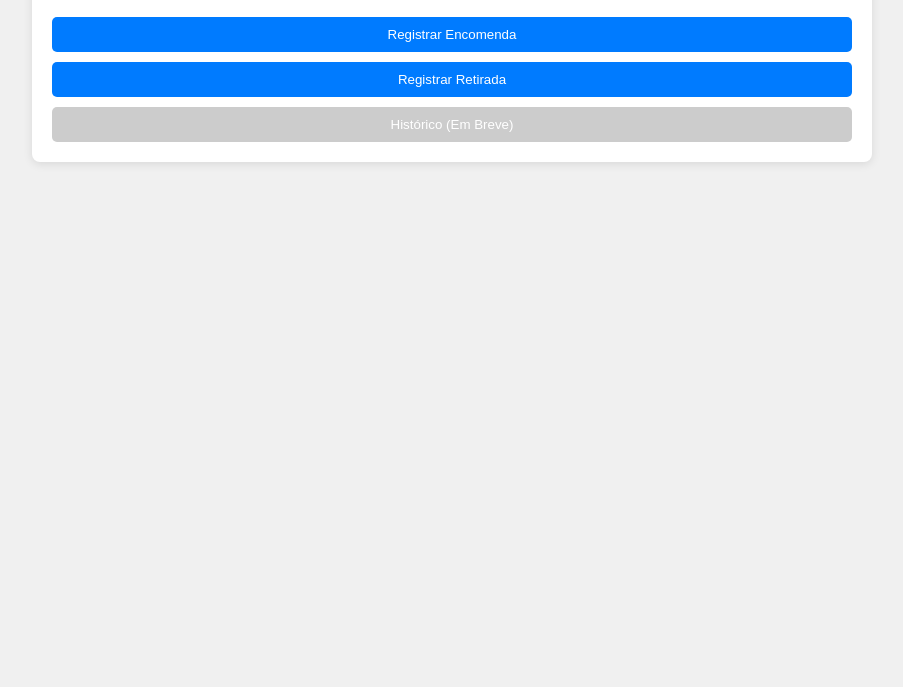
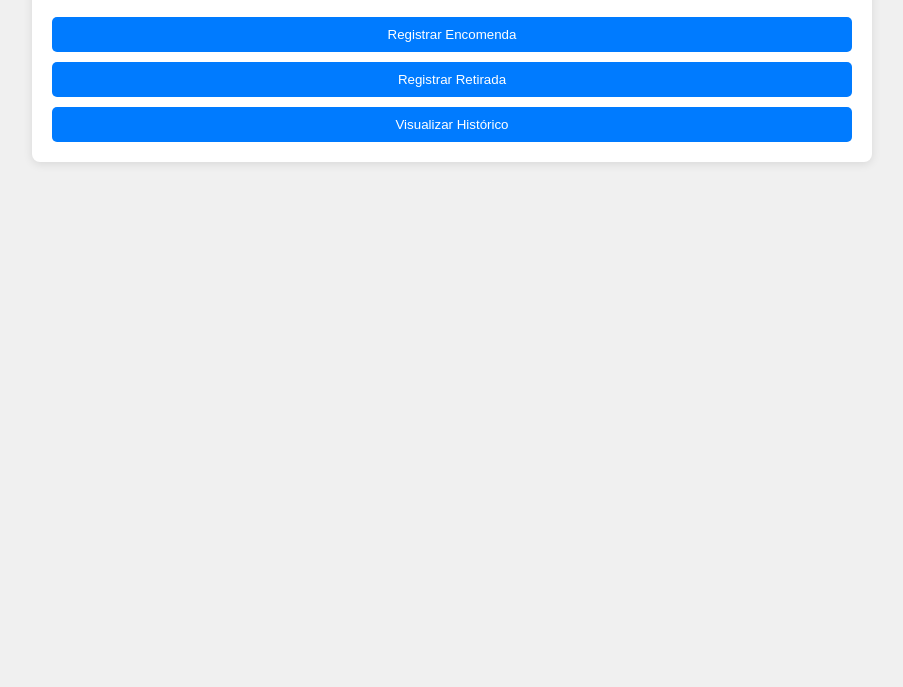
Before and after one commit to Gabrielaparecido00/prototipo_portaria, a plain HTML site: page index.html in a window 1280 px wide. Shown: the part 113-800 px from the top of the page, without its empty margins (188-1091 px from the left). Drawn offline with Linux system fonts and the light colour scheme.

Commit message:
Update index.html

```diff
--- a/index.html
+++ b/index.html
@@ -11,7 +11,7 @@
         <h1>Bem-vindo à Portaria</h1>
         <button onclick="window.location.href='register.html'">Registrar Encomenda</button>
         <button onclick="window.location.href='retrieve.html'">Registrar Retirada</button>
-        <button disabled style="background-color: #ccc;">Histórico (Em Breve)</button>
+        <button onclick="window.location.href='history.html'">Visualizar Histórico</button>
     </div>
 </body>
 </html>
```
